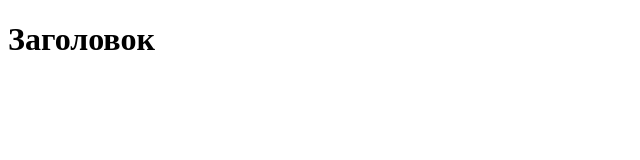
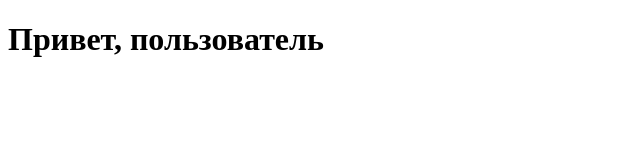
Before and after one commit to nastyashamina/kursovaya, a plain HTML site: page index.html in a window 1280 px wide. Shown: the whole page, without its empty margins (0-640 px from the left). Drawn offline with Linux system fonts and the light colour scheme.

Commit message:
Добавила приветствие

```diff
--- a/index.html
+++ b/index.html
@@ -5,6 +5,6 @@
     <link rel = "stylesheet" href = "style.css">
 </head>
 <body>
-    <h1>Заголовок</h1>
+    <h1>Привет, пользователь</h1>
 </body>
 </html>
```
